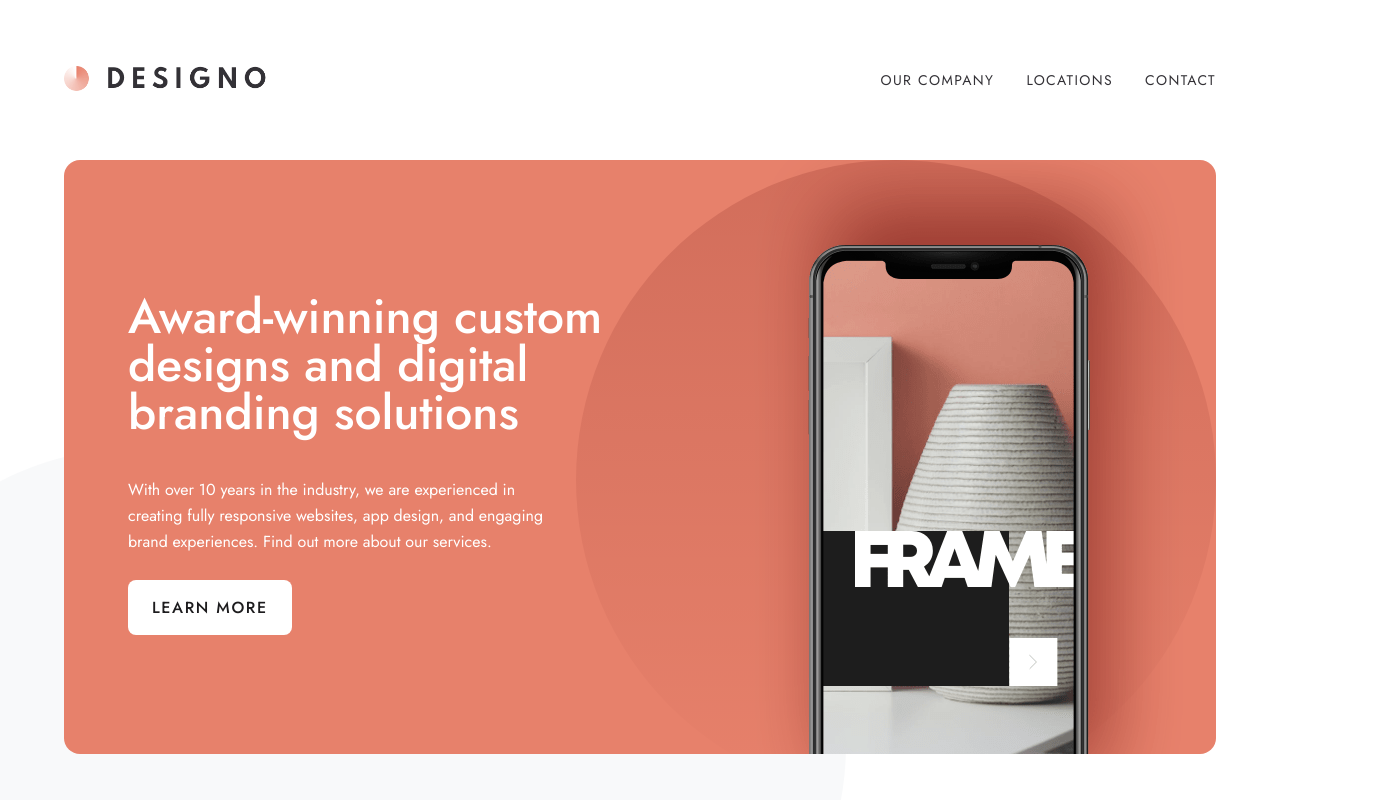
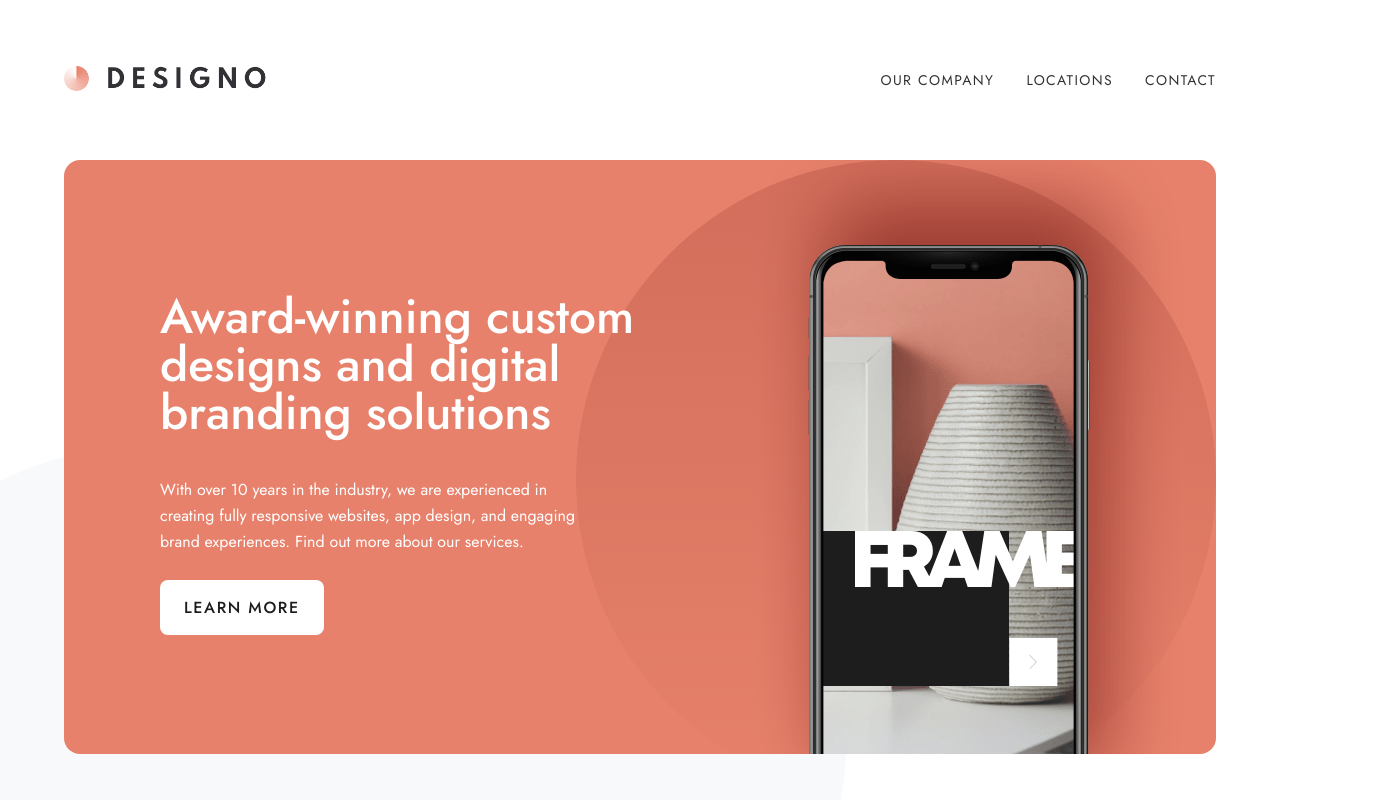
Before and after one commit to BParadowski/designo, a Next.js app: page / in a window 1280 px wide. Shown: the top 800 px of the page, 1376 px wide, since content can reach past the window. Built offline with nearby package versions, Linux system fonts and the light colour scheme.

Commit message:
Fix overflow on mobile version of main page

```diff
--- a/app/components/Footer.tsx
+++ b/app/components/Footer.tsx
@@ -9,8 +9,8 @@ import logo from "public/assets/shared/desktop/logo-light.png";
 
 const Footer = () => {
   return (
-    <footer className="bg-black py-16 md:py-20 xl:py-16">
-      <div className="container">
+    <footer className=" bg-black py-16 md:py-20 xl:py-16">
+      <div className="container ">
         <div className="grid items-center justify-items-center gap-y-8 md:grid-cols-2 md:justify-items-start">
           <Image src={logo} alt="designo logo" className="max-h-7 w-auto" />
           <div className="h-[0.0625rem] w-full bg-white bg-opacity-10 md:order-3 md:col-span-2 "></div>
--- a/app/components/Header.tsx
+++ b/app/components/Header.tsx
@@ -5,7 +5,7 @@ import MobileNav from "./MobileNav";
 
 const Header = () => {
   return (
-    <header className="sticky top-0 z-20 bg-white md:static">
+    <header className="sticky top-0 z-20 max-w-full bg-white md:static">
       <div className="container">
         <div className="flex h-[--header-height] items-center ">
           <Link href="/">
--- a/app/layout.tsx
+++ b/app/layout.tsx
@@ -17,7 +17,7 @@ export default function RootLayout({
   children: React.ReactNode;
 }) {
   return (
-    <html lang="en" className={jost.className}>
+    <html lang="en" className={`${jost.className} `}>
       <body className="grid min-h-screen grid-rows-[auto_1fr_auto] bg-white leading-relaxed text-neutral-800">
         <Header />
         {children}
--- a/app/page.tsx
+++ b/app/page.tsx
@@ -9,7 +9,7 @@ import leaf from "/public/assets/shared/desktop/bg-pattern-leaf.svg";
 export default function Home() {
   return (
     <>
-      <main className="isolate">
+      <main className="isolate overflow-hidden">
         {/* Hero */}
         <div className="relative mb-32 sm:container lg:mb-40">
           <div
@@ -19,7 +19,7 @@ export default function Home() {
             <div className="grid justify-items-center px-6 pt-20 sm:px-0 lg:grid-flow-col lg:pt-0 xl:grid-cols-[1fr_auto]">
               <div
                 className="grid justify-items-center gap-6 text-center text-white lg:place-content-center
-                lg:justify-items-start lg:pl-16 lg:text-start xl:gap-10 "
+                lg:justify-items-start lg:pl-16 lg:text-start xl:gap-10 xl:pl-24"
               >
                 <h1 className="max-w-text-heading text-4xl font-medium md:text-5xl lg:text-4xl xl:text-5xl">
                   Award-winning custom designs and digital branding solutions
```
Also changed, not shown: 1 other file (tests, documents, lock files or other folders).
